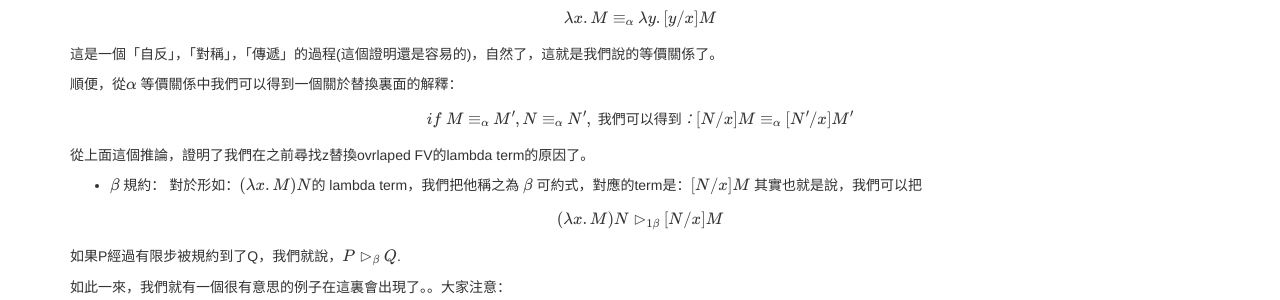
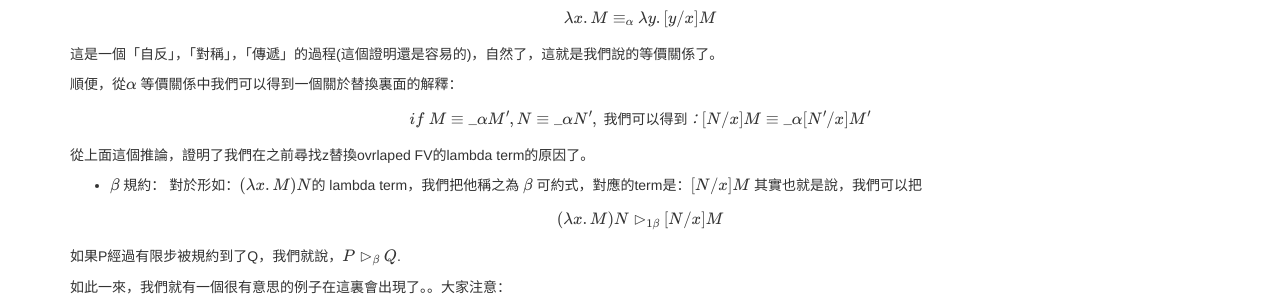
Before and after one commit to xinchoubiology/xinchoubiology.github.io, a Jekyll site: the page built from _posts/2014-07-01-Y-combinator-lambda-function-recursion.md, in a window 1280 px wide and 900 px high, scrolled down 3284 px. Shown: the part 150-450 px from the top of the window. Built offline with Jekyll 4.4.1, drawn with Linux system fonts in a browser that asks for light colours; nearby versions of some CDN libraries; Markdown is read by kramdown in place of the engine named in the settings; formulas are drawn with MathJax 3; comment, search, counter and statistics services are not loaded.

```diff
--- a/_posts/2014-07-01-Y-combinator-lambda-function-recursion.md
+++ b/_posts/2014-07-01-Y-combinator-lambda-function-recursion.md
@@ -192,8 +192,8 @@
 順便，從$\alpha$ 等價關係中我們可以得到一個關於替換裏面的解釋：
 
 $$
-if  \ M \equiv_{\alpha} M', N \equiv_{\alpha} N', \\\
-我們可以得到：[N/x]M \equiv_{\alpha} [N'/x]M'
+if  \ M \equiv\_{\alpha} M', N \equiv\_{\alpha} N', \\\
+我們可以得到：[N/x]M \equiv\_{\alpha} [N'/x]M'
 $$
 
 從上面這個推論，證明了我們在之前尋找z替換ovrlaped FV的lambda term的原因了。
```
